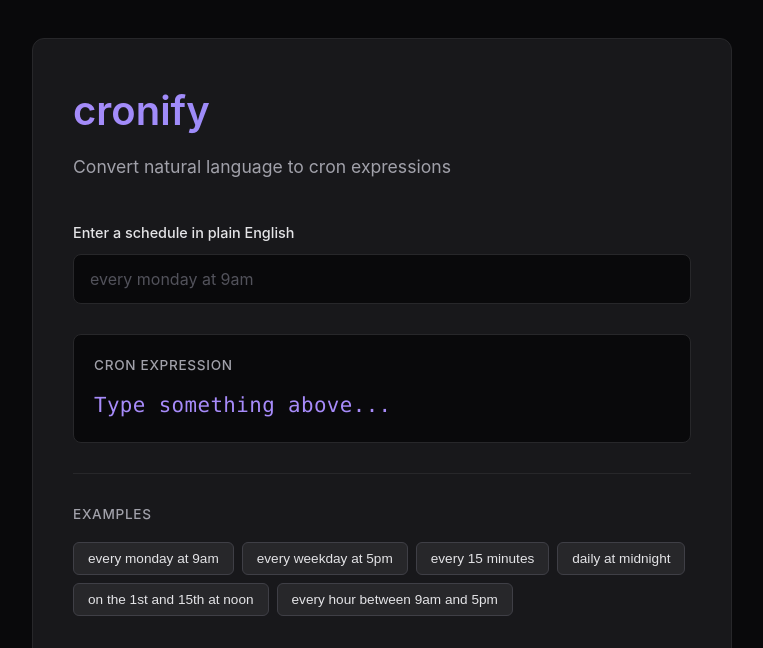
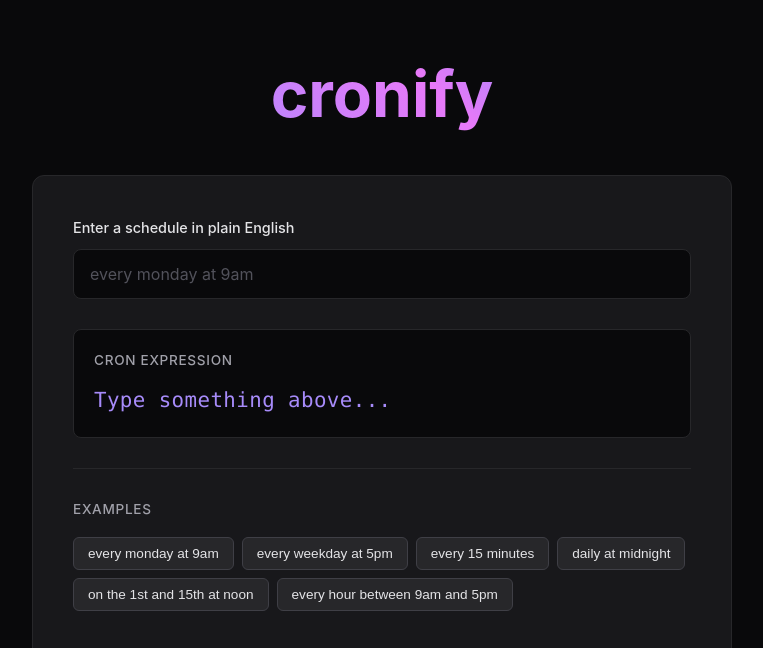
Before and after one commit to jszklarz/cronify, a website: page docs/index.html in a window 1280 px wide. Shown: the top 648 px of the page, without its empty margins (258-1021 px from the left). Drawn offline with Linux system fonts and the light colour scheme.

Commit message:
Add animated gradient hero title above container

```diff
--- a/docs/index.html
+++ b/docs/index.html
@@ -17,10 +17,34 @@
             color: #e4e4e7;
             background: #09090b;
             min-height: 100vh;
-            padding: 20px;
+            padding: 40px 20px;
             display: flex;
+            flex-direction: column;
             align-items: center;
             justify-content: center;
+            gap: 30px;
+        }
+
+        .hero-title {
+            text-align: center;
+            font-size: 4rem;
+            font-weight: 700;
+            background: linear-gradient(45deg, #a78bfa, #818cf8, #c084fc, #e879f9, #818cf8, #a78bfa);
+            background-size: 300% 300%;
+            -webkit-background-clip: text;
+            -webkit-text-fill-color: transparent;
+            background-clip: text;
+            animation: gradientMove 8s ease infinite;
+            margin: 0;
+        }
+
+        @keyframes gradientMove {
+            0%, 100% {
+                background-position: 0% 50%;
+            }
+            50% {
+                background-position: 100% 50%;
+            }
         }
 
         .container {
@@ -184,6 +208,10 @@
         }
 
         @media (max-width: 640px) {
+            .hero-title {
+                font-size: 2.5rem;
+            }
+
             .container {
                 padding: 24px;
             }
@@ -195,10 +223,9 @@
     </style>
 </head>
 <body>
+    <h1 class="hero-title">cronify</h1>
+
     <div class="container">
-        <h1>cronify</h1>
-        <p class="subtitle">Convert natural language to cron expressions</p>
-
         <div>
             <label for="input">Enter a schedule in plain English</label>
             <input
```
